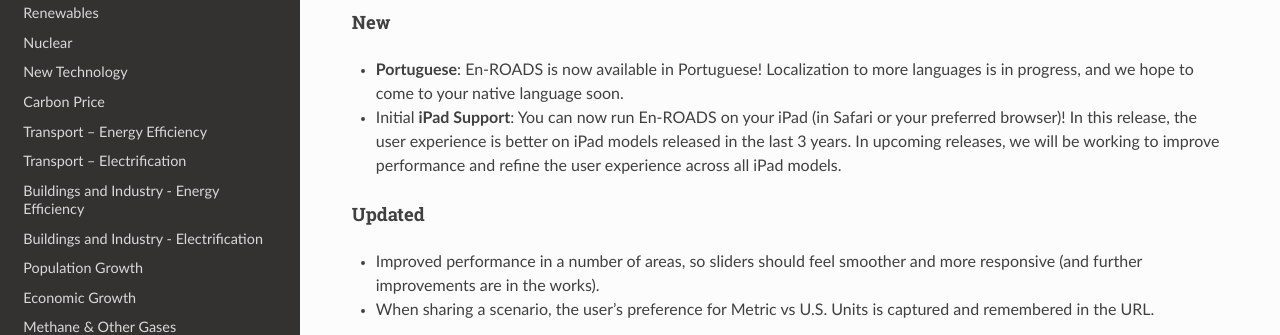
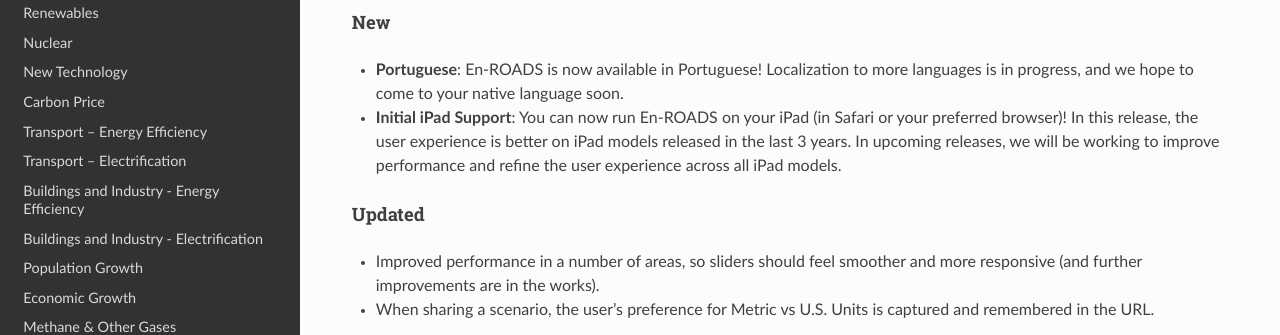
Before and after one commit to climateinteractive/enroads-guide, a Sphinx documentation site: the page built from docs/guide/changelog.rst, in a window 1280 px wide and 900 px high. Shown: the part 256-591 px from the top of the window. Built offline with Sphinx 7.4.7 and the Read the Docs theme 2.0.0, drawn with Linux system fonts in a browser that asks for light colours.

```diff
--- a/docs/guide/changelog.rst
+++ b/docs/guide/changelog.rst
@@ -16,7 +16,7 @@ Interface Changes
 New
 ^^^
 - **Portuguese**: En-ROADS is now available in Portuguese!  Localization to more languages is in progress, and we hope to come to your native language soon.
-- Initial **iPad Support**: You can now run En-ROADS on your iPad (in Safari or your preferred browser)!  In this release, the user experience is better on iPad models released in the last 3 years.  In upcoming releases, we will be working to improve performance and refine the user experience across all iPad models.
+- **Initial iPad Support**: You can now run En-ROADS on your iPad (in Safari or your preferred browser)!  In this release, the user experience is better on iPad models released in the last 3 years.  In upcoming releases, we will be working to improve performance and refine the user experience across all iPad models.
 
 Updated
 ^^^^^^^
```
